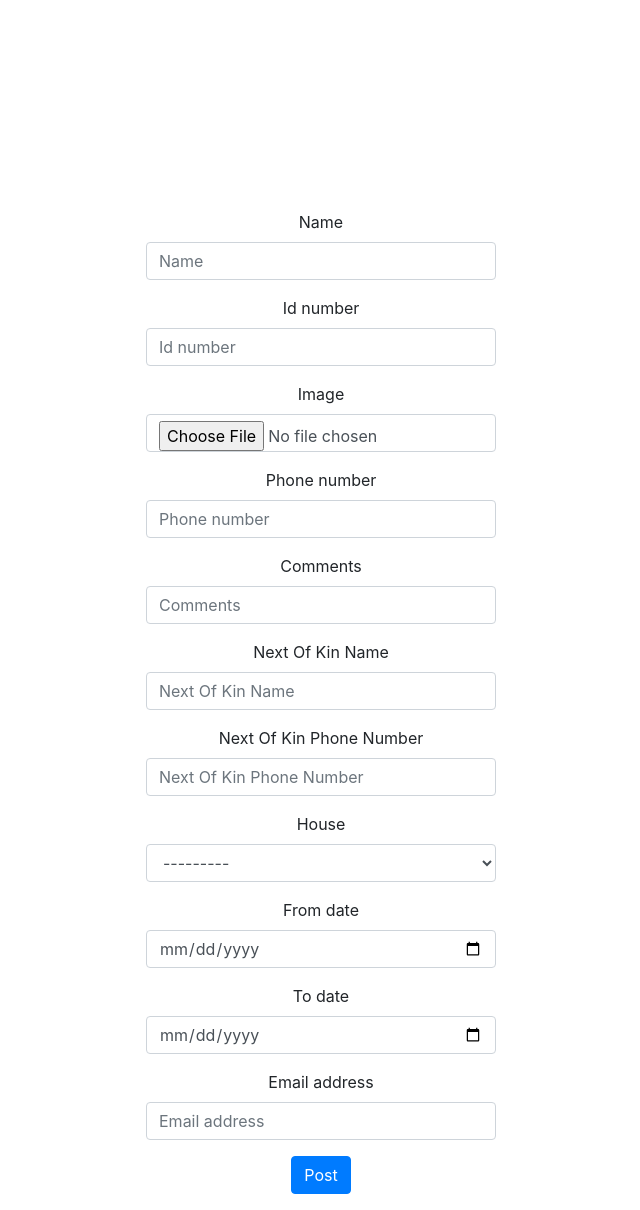
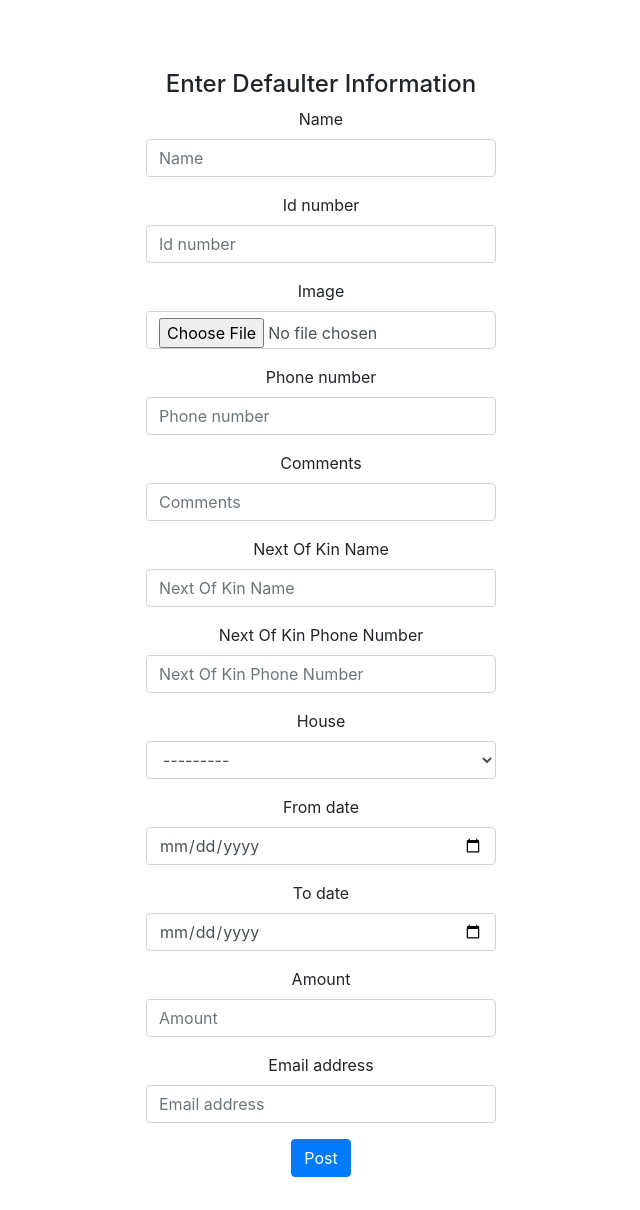
Before and after one commit to markmumba/defaulters, a Django app: template neighbourhood/templates/defaulter/defaulter_form.html in a window 1280 px wide. Shown: the whole page, without its empty margins (319-959 px from the left). After the commit the page ends 1177 px from the top, so only its background shows below. Run offline with Django 3.2, Linux system fonts and the light colour scheme; the template is opened without the code that fills it: values that come from a table or form of the project are taken from there, others are empty; some libraries are stand-ins or nearby versions.

Commit message:
afew changes and submit again

```diff
--- a/neighbourhood/models.py
+++ b/neighbourhood/models.py
@@ -66,6 +66,7 @@ class defaulter(models.Model):
     post_date = models.DateTimeField(auto_now_add=True)
     from_date = models.DateField()
     to_date = models.DateField()
+    amount =models.CharField(max_length=1000,default=None)
     email_address = models.EmailField()
     username = models.ForeignKey(User,on_delete=models.CASCADE)
 
--- a/neighbourhood/templates/defaulter/defaulter_form.html
+++ b/neighbourhood/templates/defaulter/defaulter_form.html
@@ -6,10 +6,7 @@
 <div class="container">
     <div class="row">
         <!-- Empty div -->
-
-        <div class="col-md-4 phone-section">
-        </div>
-
+        <div class="col-md-4"></div>
 
 
         <div class="col-md-4 form-section">
@@ -18,12 +15,14 @@
             {% if form.errors %}
             <p>Please enter correct value</p>
             {% endif %}
+            <div class="panel panel-default" style="margin-top:70px;">
 
-            <div class="panel panel-default" style="margin-top:210px;">
 
                 <div class="panel-body">
 
                     <div class="text-center">
+                        <h4>Enter Defaulter Information</h4>
+
                         <form action="{% url 'new-defaulter' %}" method="post" enctype="multipart/form-data">
 
                             {% csrf_token%}
```
Also changed, not shown: neighbourhood/templates/defaulter/defaulters.html (+5 -2 lines), media/logos/Screenshot_from_2020-01-27_00-58-44_Jv1Q9cR.png (added), media/logos/Screenshot_from_2020-01-27_00-58-44_NZTbNL1.png (added), media/logos/index.png (added), media/logos/index_JYNZv1n.png (added), media/post/Screenshot_from_2020-01-29_23-16-07_5BCLBDK.png (added), media/post/Screenshot_from_2020-01-29_23-16-07_RlYbGql.png (added), media/post/Screenshot_from_2020-01-29_23-28-51.png (added), media/profpics/Screenshot_from_2020-01-27_00-58-44_YaKxnCL.png (added), media/profpics/Screenshot_from_2020-01-29_23-16-07_8ccAMyy.png (added), media/profpics/Screenshot_from_2020-01-29_23-16-07_UMFODw9.png (added), neighbourhood/migrations/0011_auto_20200201_1524.py (added), neighbourhood/migrations/0012_defaulter_amount.py (added).
